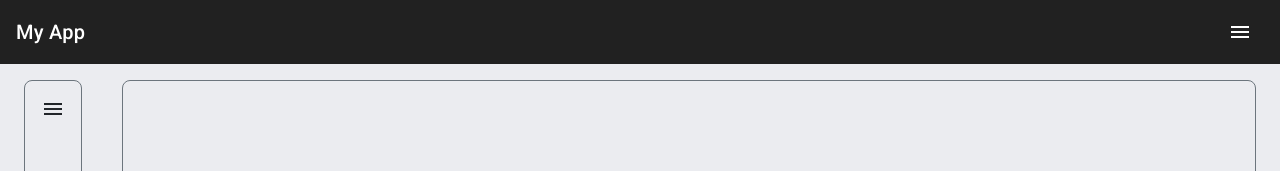
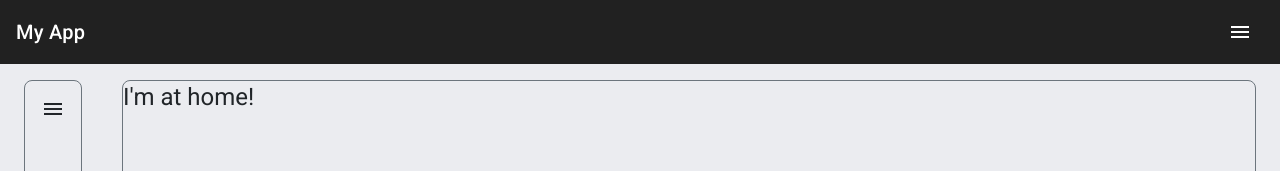
Before and after one commit to Crionigy/angular-sidebar-example, an Angular app: page /home in a window 1280 px wide. Before the commit this address led to /. Shown: the top 171 px of the page. Built offline with nearby package versions, Linux system fonts and the light colour scheme.

Commit message:
Adding feature modules, home component and routing

```diff
--- a/src/app/app-routing.module.ts
+++ b/src/app/app-routing.module.ts
@@ -1,7 +1,9 @@
 import { NgModule } from '@angular/core';
 import { RouterModule, Routes } from '@angular/router';
 
-const routes: Routes = [];
+const routes: Routes = [
+  { path: '', redirectTo:'/home', pathMatch: 'full' }
+];
 
 @NgModule({
   imports: [RouterModule.forRoot(routes)],
--- a/src/app/app.module.ts
+++ b/src/app/app.module.ts
@@ -6,6 +6,7 @@ import { AppComponent } from './app.component';
 import { BrowserAnimationsModule } from '@angular/platform-browser/animations';
 import { CoreModule } from './core/core.module';
 import { SharedModule } from './shared/shared.module';
+import { FeaturesModule } from './features/features.module';
 
 @NgModule({
   declarations: [
@@ -14,8 +15,10 @@ import { SharedModule } from './shared/shared.module';
   imports: [
     BrowserModule,
     AppRoutingModule,
+    BrowserAnimationsModule,
     CoreModule,
     SharedModule,
+    FeaturesModule
   ],
   providers: [],
   bootstrap: [AppComponent]
--- /dev/null
+++ b/src/app/features/components/home/home.component.html
@@ -0,0 +1 @@
+<h1>I'm at home!</h1>
--- /dev/null
+++ b/src/app/features/components/home/home.component.ts
@@ -0,0 +1,13 @@
+import { Component, OnInit } from '@angular/core';
+
+@Component({
+  selector: 'app-home',
+  templateUrl: 'home.component.html',
+  styleUrls: ['home.component.css']
+})
+
+export class HomeComponent implements OnInit {
+  constructor() { }
+
+  ngOnInit() { }
+}
```
Also changed, not shown: src/app/features/features-routing.module.ts (added, +13 -0 lines), src/app/features/features.module.ts (added, +16 -0 lines), src/app/features/components/home/home.component.css (added).
